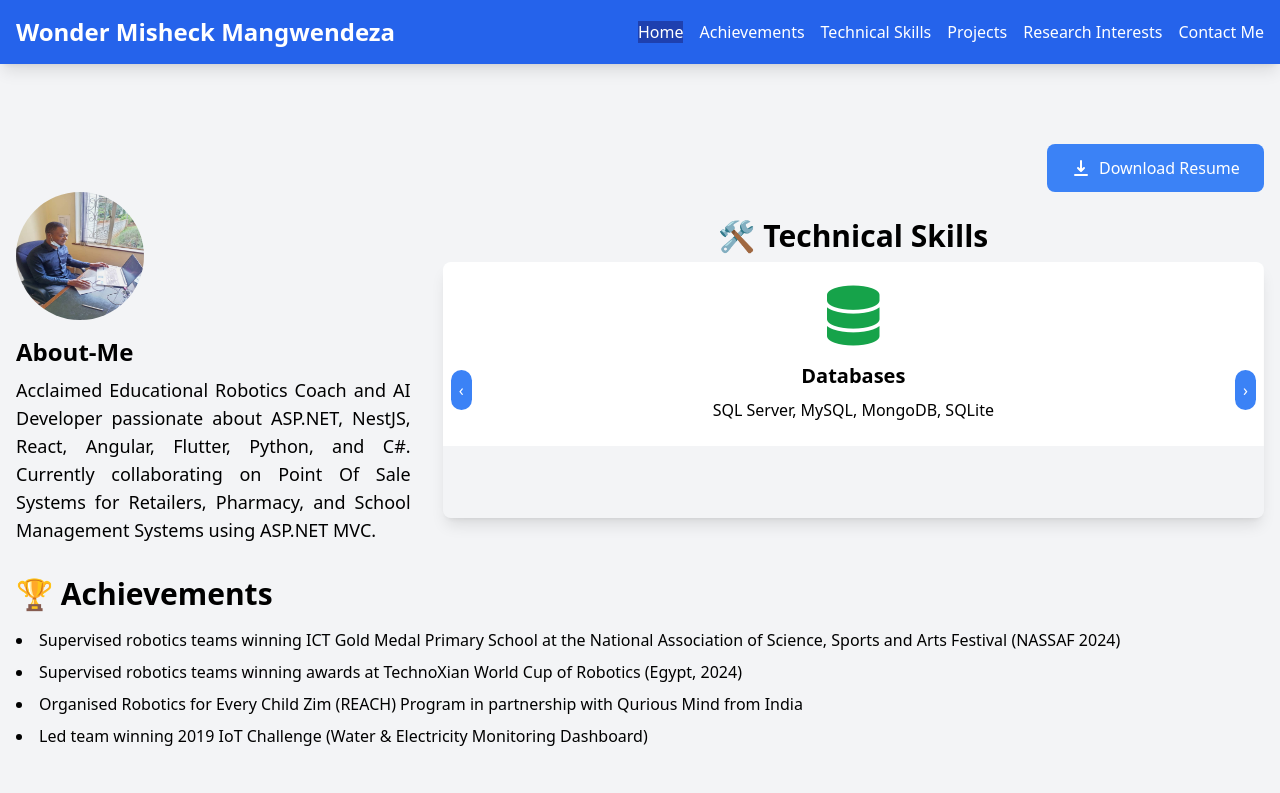
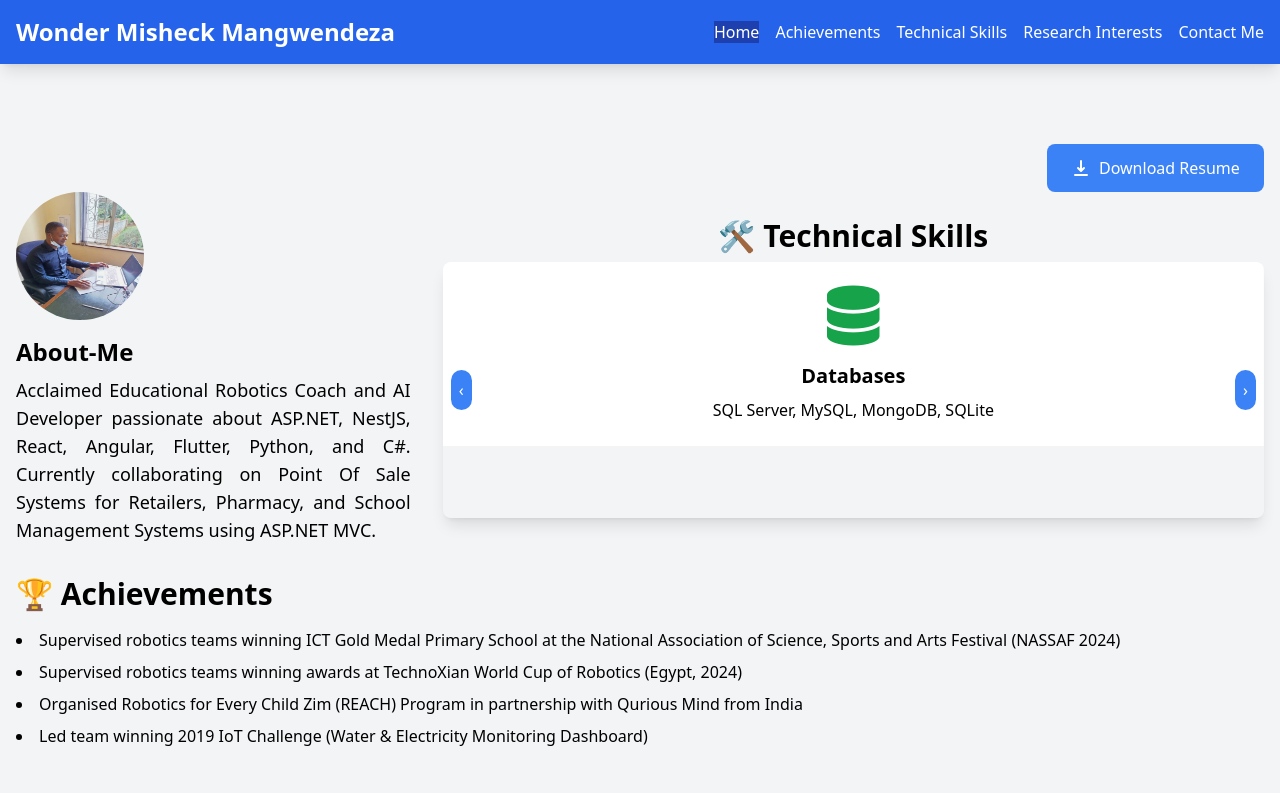
Before and after one commit to Wonder-Misheck-Mangwendeza/Wonder-Misheck-Mangwendeza, a plain HTML site: page index.html in a window 1280 px wide. Shown: the top 793 px of the page. Drawn offline with nearby package versions, Linux system fonts and the light colour scheme; no server answers.

Commit message:
commit_2_Oct_c

```diff
--- a/index.html
+++ b/index.html
@@ -17,7 +17,6 @@
         <li><a href="index.html" class="hover:bg-blue-700 hover:text-blue-200 transition duration-300">Home</a></li>
         <li><a href="pages/achievements.html" class="hover:text-blue-200 transition duration-300">Achievements</a></li>
         <li><a href="pages/technical-skills.html" class="hover:text-blue-200 transition duration-300">Technical Skills</a></li>
-        <li><a href="pages/projects.html" class="hover:text-blue-200 transition duration-300">Projects</a></li>
         <li><a href="pages/research-interests.html" class="hover:text-blue-200 transition duration-300">Research Interests</a></li>
         <li><a href="pages/contact-me.html" class="hover:text-blue-200 transition duration-300">Contact Me</a></li>
       </ul>
```
